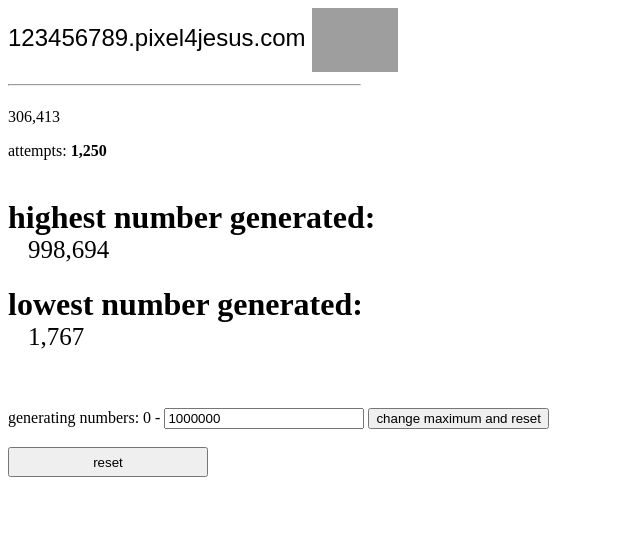
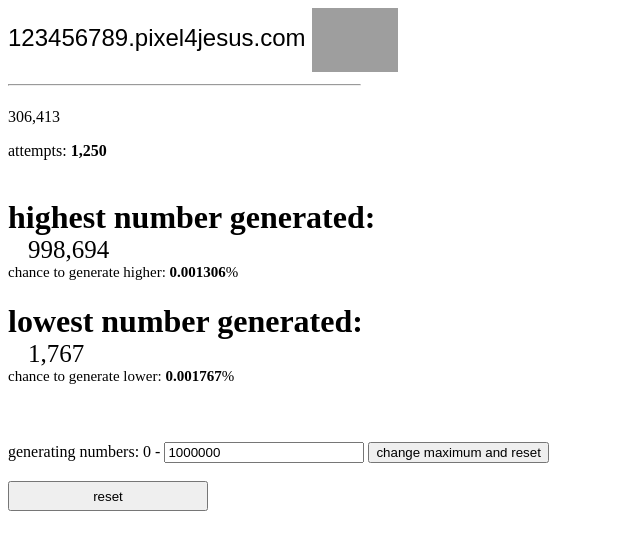
Before and after one commit to markjohnson530/123456789, a plain HTML site: page index.html in a window 1280 px wide. Shown: the whole page, without its empty margins (0-640 px from the left). Drawn offline with Linux system fonts and the light colour scheme; grey boxes are pictures that could not be loaded.

Commit message:
Update index.html

```diff
--- a/index.html
+++ b/index.html
@@ -6,8 +6,15 @@
 
 attempts: <b><span id="attempts">0</span></b><br>
 <br>
-<h1>highest number generated:<br><span style="padding-left: 20px; font-weight: normal; font-size: 25px;" id="highest">0</span></h1>
-<h1>lowest number generated:<br><span style="padding-left: 20px; font-weight: normal; font-size: 25px;" id="lowest">0</span></h1>
+<h1>highest number generated:<br><span style="padding-left: 20px; font-weight: normal; font-size: 25px;" id="highest">0</span>
+<br><span style="font-weight: normal; font-size: 15px;">chance to generate higher: <b><span id="chancetoGH">-</span></b>%</span>
+</h1>
+
+
+<h1>lowest number generated:<br><span style="padding-left: 20px; font-weight: normal; font-size: 25px;"><span id="lowest">0</span>
+<br><span style="font-weight: normal; font-size: 15px;">chance to generate lower: <b><span id="chancetoGL">-</span></b>%</span>
+</h1>
+
 <br><br>
 generating numbers: 0 - <input id="highestInput" style="width: 200px;" value="1000000"></input>
  <button onClick="changeMax()">change maximum and reset</button>
@@ -19,6 +26,8 @@ var maxPossible = 1000000;
 var rand = random(0,maxPossible);
 var highest = rand;
 var lowest = rand;
+var chancetoGH = 0;
+var chancetoGL = 0;
 
 function changeMax() {
   maxPossible -= maxPossible;
@@ -55,6 +64,9 @@ if (rand > highest) {
   highest = rand;
   document.getElementById("highest").innerHTML = thousands_separators(highest);
 
+chancetoGH = (maxPossible-highest)/maxPossible
+document.getElementById("chancetoGH").innerHTML = thousands_separators(chancetoGH);
+
 	   if (highest == maxPossible) {
 	console.log("highest possible number(" +(maxPossible)+") generated in " + attempts + " attempts");
 	  }
@@ -64,6 +76,10 @@ if (rand > highest) {
 if (rand < lowest) {
   lowest = rand;
   document.getElementById("lowest").innerHTML = thousands_separators(lowest);
+
+chancetoGL = (maxPossible - (maxPossible - lowest))  / maxPossible
+document.getElementById("chancetoGL").innerHTML = thousands_separators(chancetoGL);
+
 
    if (lowest == 0) {
 console.log("lowest possible number(0) generated in " + attempts + " attempts");
```
